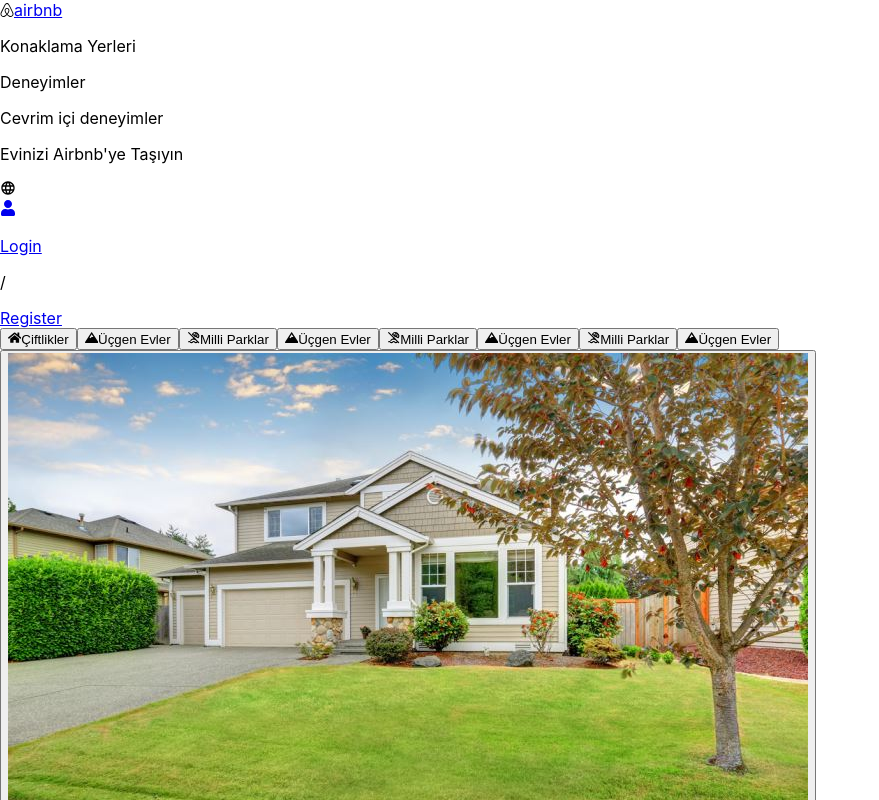
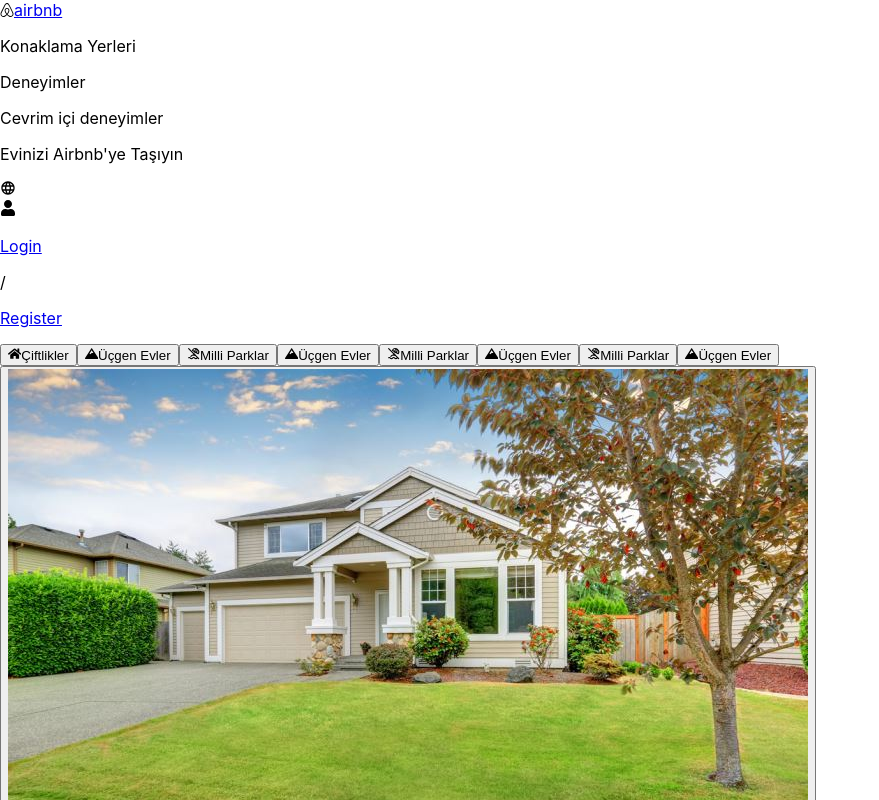
Before and after one commit to yasinermusmula/house_management_system_fe, a React (Create React App) app: page / in a window 1280 px wide. Shown: the top 800 px of the page, without its empty margins (0-879 px from the left). Built offline with nearby package versions, Linux system fonts and the light colour scheme.

Commit message:
some html edited

```diff
--- a/src/layout/Navbar.js
+++ b/src/layout/Navbar.js
@@ -20,15 +20,17 @@ export default function Navbar(){
                 <p className="pr-4">Evinizi Airbnb'ye Taşıyın</p>
                 <MdLanguage className="mt-1"/>
                 <div className="flex items-center">
-                 <Link to="/login">
-                   <div className="flex items-center mr-2">
-                     <FaUser className="text-blue-600 ml-2"/>
-                     <p>Login</p>
-                   </div>
-                 </Link>
+                    <div className="flex items-center mr-2">
+                      <FaUser className="text-blue-600 ml-2"/>
+                     <Link to="/login">
+                      <p>Login</p>
+                     </Link>
+                    </div>
                   <p className="mr-2">/</p>
                 </div>
-                  <Link to="/signup">Register</Link>
+                  <Link to="/signup">
+                      <p>Register</p>
+                  </Link>
             </div>
         </div>
     )
```
